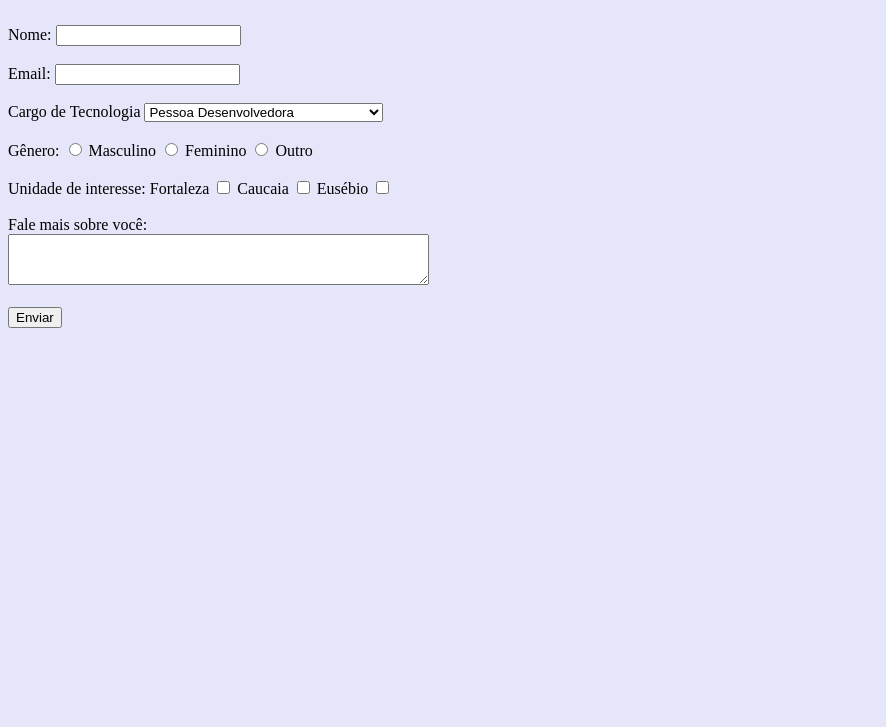
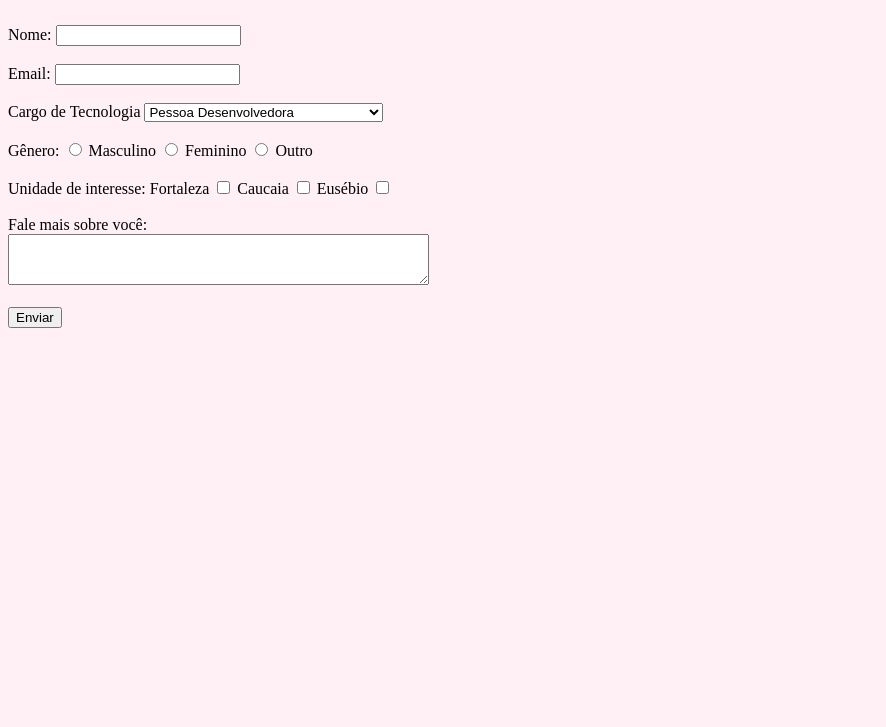
Before and after one commit to LucasHisao/git2, a plain HTML site: page index.html in a window 1280 px wide. Shown: the part 73-800 px from the top of the page, without its empty margins (0-886 px from the left). Drawn offline with Linux system fonts and the light colour scheme.

Commit message:
Lavender bush

```diff
--- a/style.css
+++ b/style.css
@@ -1,5 +1,5 @@
     body {
-        background-color: lavender;
+        background-color: lavenderblush;
     }
 
     h1 {
```
